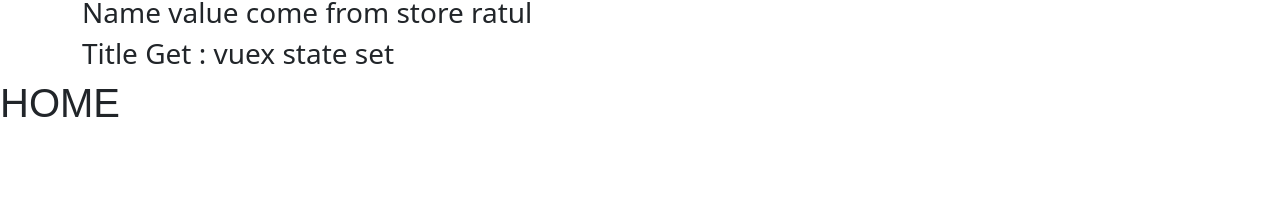
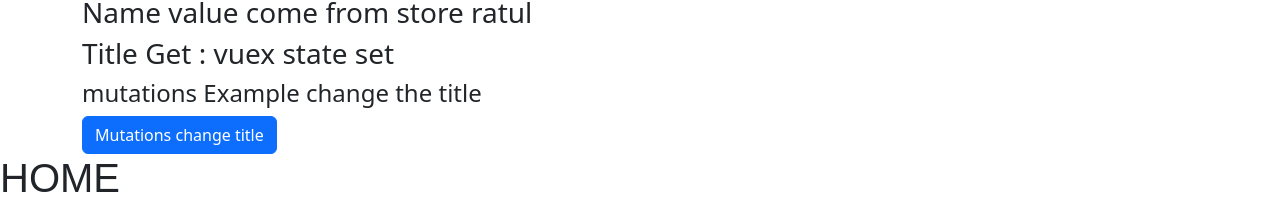
Before and after one commit to ratulshourov/vue3-quick-course, a Vue app: page / in a window 1280 px wide. Shown: the part 2624-2828 px from the top of the page. Before the commit the page ends 2759 px from the top, so only its background shows below. Built offline with nearby package versions, Linux system fonts and the light colour scheme; no server answers.

Commit message:
vuex muatation work change  title

```diff
--- a/src/App.vue
+++ b/src/App.vue
@@ -15,6 +15,11 @@
          <h1>Vuex Work Start From Here</h1>
          <h3>Name value come from store {{ $store.state.name }}</h3>
          <h3>Title Get : {{ $store.state.title }}</h3>
+         <div>
+          <h4>mutations Example  change the title </h4>
+          <button class="btn btn-primary" v-on:click="updateTitle">Mutations change title</button>
+         </div>
+
         </div>
       </div>
     </div>
@@ -36,6 +41,11 @@ export default {
   name: 'App',
   components: {
     PropsWork,EmployeeState,EventHandler,RegisterForm,ConditionalExample,AxiosComponent,ComputedComponent
+  },
+  methods:{
+    updateTitle:function(){
+     this.$store.commit('changeTitle','Title changed via mutations');
+    }
   }
 }
 </script>
--- a/src/vuex/store.js
+++ b/src/vuex/store.js
@@ -4,5 +4,10 @@ export default createStore ({
     state: {
         name:'ratul',
         title:'vuex state set'
+    },
+    mutations:{
+        changeTitle:function(state,newtitle) {
+            state.title=newtitle
+        }
     }
 })
```
